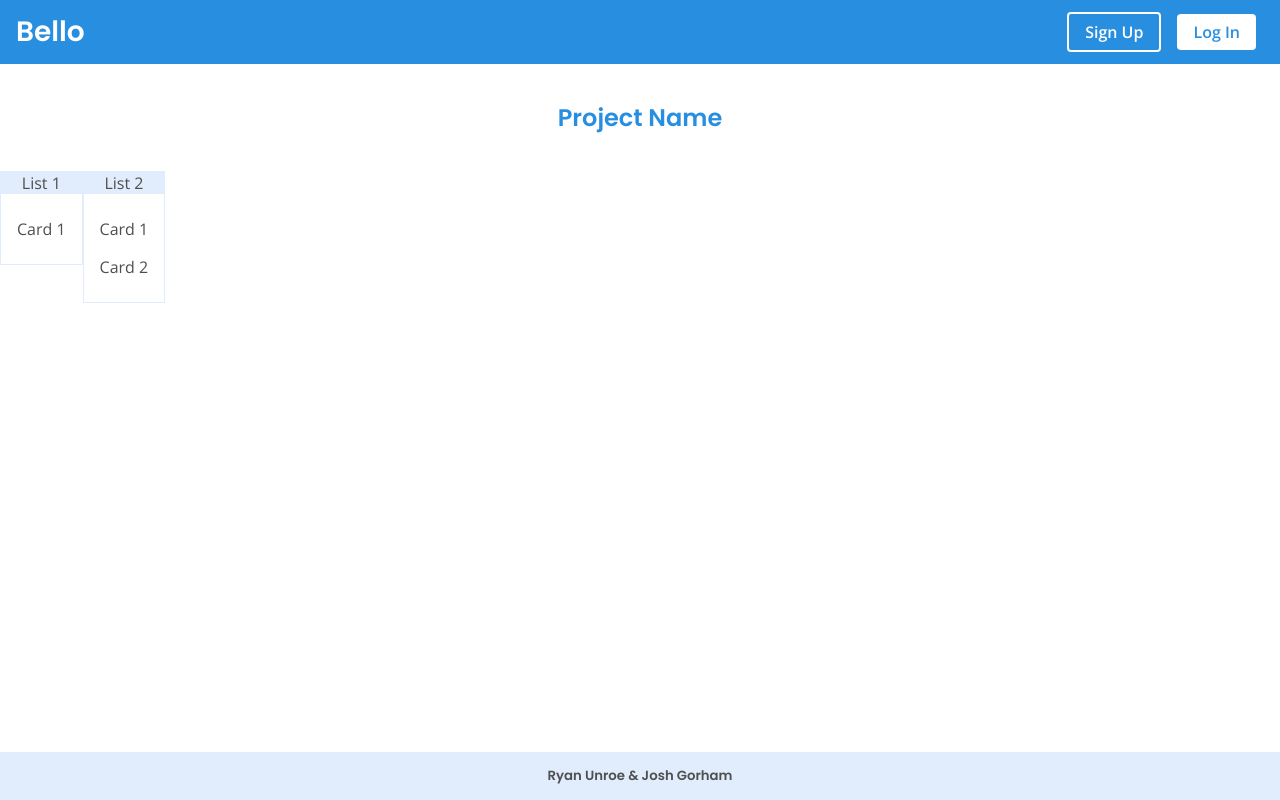
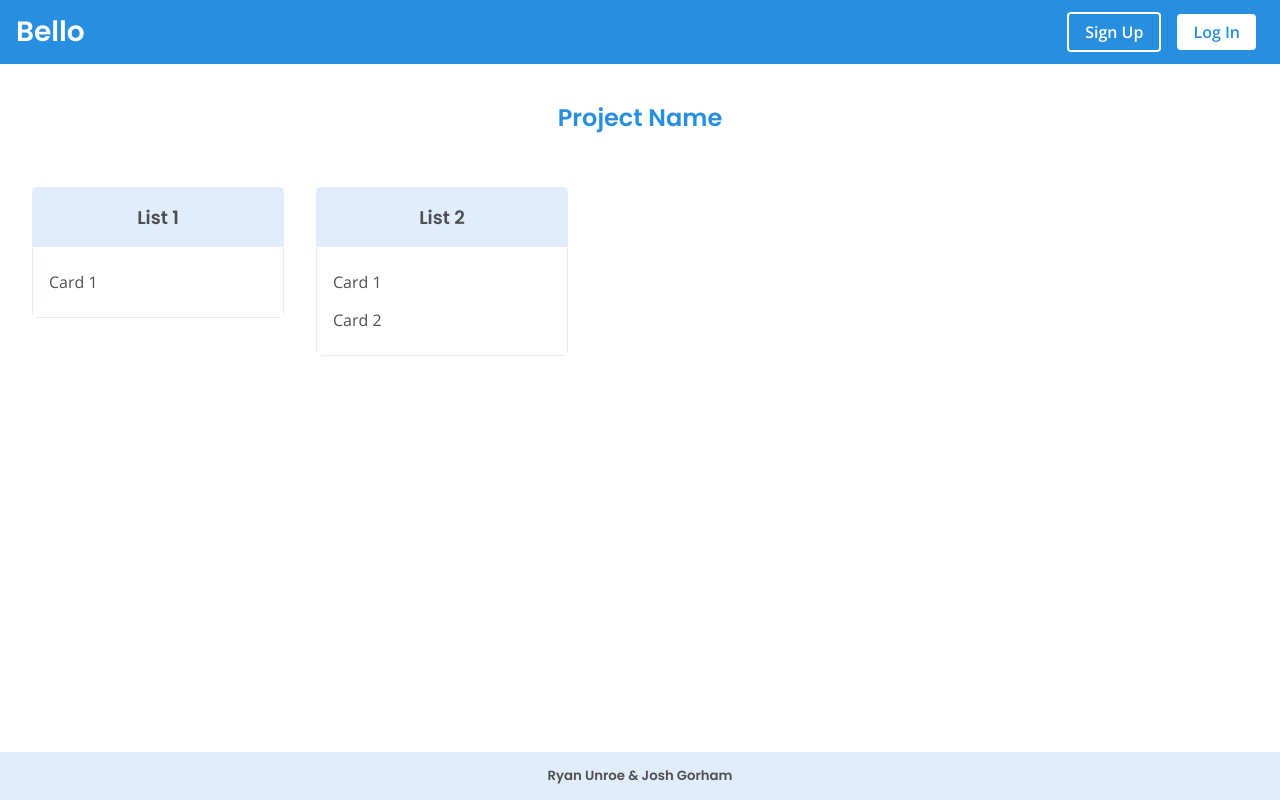
Before and after one commit to DRoberts919/WebBasedProject, a React (Create React App) app in the folder react-front-end/: page /board/1 in a window 1280 px wide. Built offline with nearby package versions, Linux system fonts and the light colour scheme.

Commit message:
Fix checkSession route

```diff
--- a/react-front-end/src/components/board.css
+++ b/react-front-end/src/components/board.css
@@ -2,19 +2,30 @@
     display: flex;
     flex-direction: row;
     flex-wrap: nowrap;
+    margin:1rem;
 }
 
 .task-list {
     border:1px solid var(--color-secondary);
-    max-width: 275px;
-    max-width: 275px;
+    min-width: 250px;
+    max-width: 250px;
     height:fit-content;
+    margin:0 1rem;
+    border-radius: 6px;
+
 }
 
 .list-header {
     background-color: var(--color-secondary);
     text-align: center;
     color: var(--color-dark);
+    margin:0;
+    box-sizing: border-box;
+    padding:1rem;
+}
+.list-header h3{
+    margin:0;
+    font-size: 1.15rem;
 }
 
 .list-body {
--- a/react-front-end/src/components/board.js
+++ b/react-front-end/src/components/board.js
@@ -11,7 +11,7 @@ export default function Board() {
         </div>
         <div className="list-container">
             <div className="task-list">
-                <div className="list-header">List 1</div>
+                <div className="list-header"><h3>List 1</h3></div>
                 <div className="list-body">
                     <div className="task-card">
                         <p>Card 1</p>
@@ -20,7 +20,7 @@ export default function Board() {
                 </div>
             </div>
             <div className="task-list">
-                <div className="list-header">List 2</div>
+                <div className="list-header"><h3>List 2</h3></div>
                 <div className="list-body">
                     <div className="task-card">
                         <p>Card 1</p>
```
Also changed, not shown: 1 other file (tests, documents, lock files or other folders).
